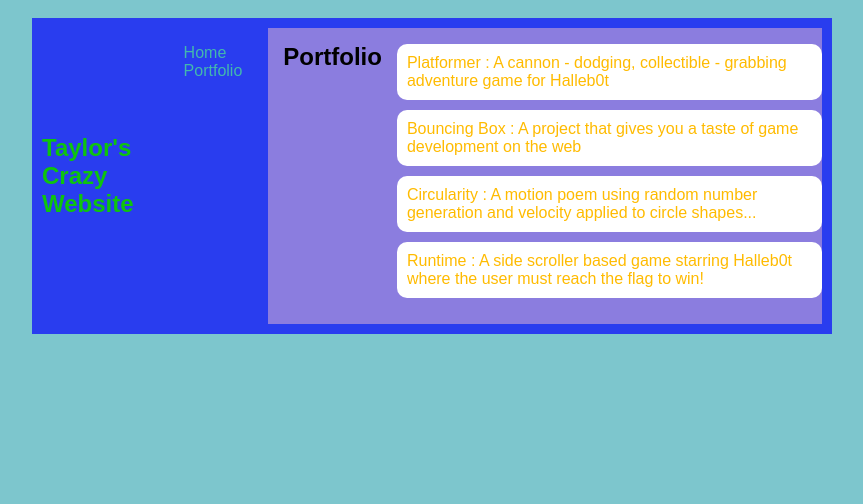
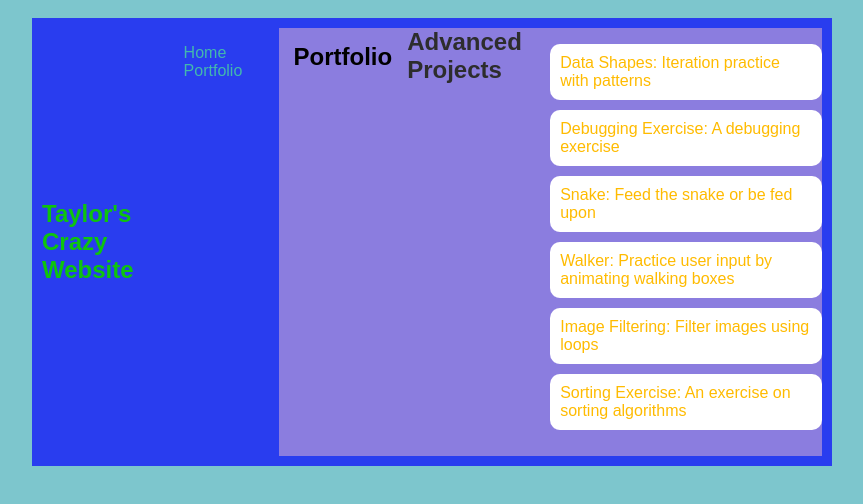
Before and after one commit to THebert457/THebert457.github.io, a plain HTML site: page portfolio.html in a window 1280 px wide. Shown: the whole page, without its empty margins (208-1071 px from the left). Drawn offline with Linux system fonts and the light colour scheme.

Commit message:
adding ASD projects

```diff
--- a/portfolio.html
+++ b/portfolio.html
@@ -22,11 +22,14 @@
                 <div class="content">
                     <h1>Portfolio</h1>
                 </div>
-                <ul id="portfolio">
-                    <li><a href="projects/platformer/">Platformer : A cannon - dodging, collectible - grabbing adventure game for Halleb0t</a></li>
-                    <li><a href="projects/bouncing-box/">Bouncing Box : A project that gives you a taste of game development on the web </a></li>
-                    <li><a href="projects/circularity/">Circularity : A motion poem using random number generation and velocity applied to circle shapes...</a></li>
-                    <li><a href="projects/runtime/">Runtime : A side scroller based game starring Halleb0t where the user must reach the flag to win!</a></li>
+                <h2>Advanced Projects</h2>
+                <ul id ="portfolio">
+                    <li><a href="asd-projects/data-shapes"> Data Shapes: Iteration practice with patterns</a></li>
+                    <li><a href="asd-projects/debugging-exercise"> Debugging Exercise: A debugging exercise</a></li>
+                    <li><a href="asd-projects/snake">Snake: Feed the snake or be fed upon</a></li>
+                    <li><a href="asd-projects/walker">Walker: Practice user input by animating walking boxes</a></li>
+                    <li><a href="asd-projects/image-filtering">Image Filtering: Filter images using loops</a></li>
+                    <li><a href="asd-projects/sorting-exercise">Sorting Exercise: An exercise on sorting algorithms</a></li>
                 </ul>
             </main>
         </nav>
```
